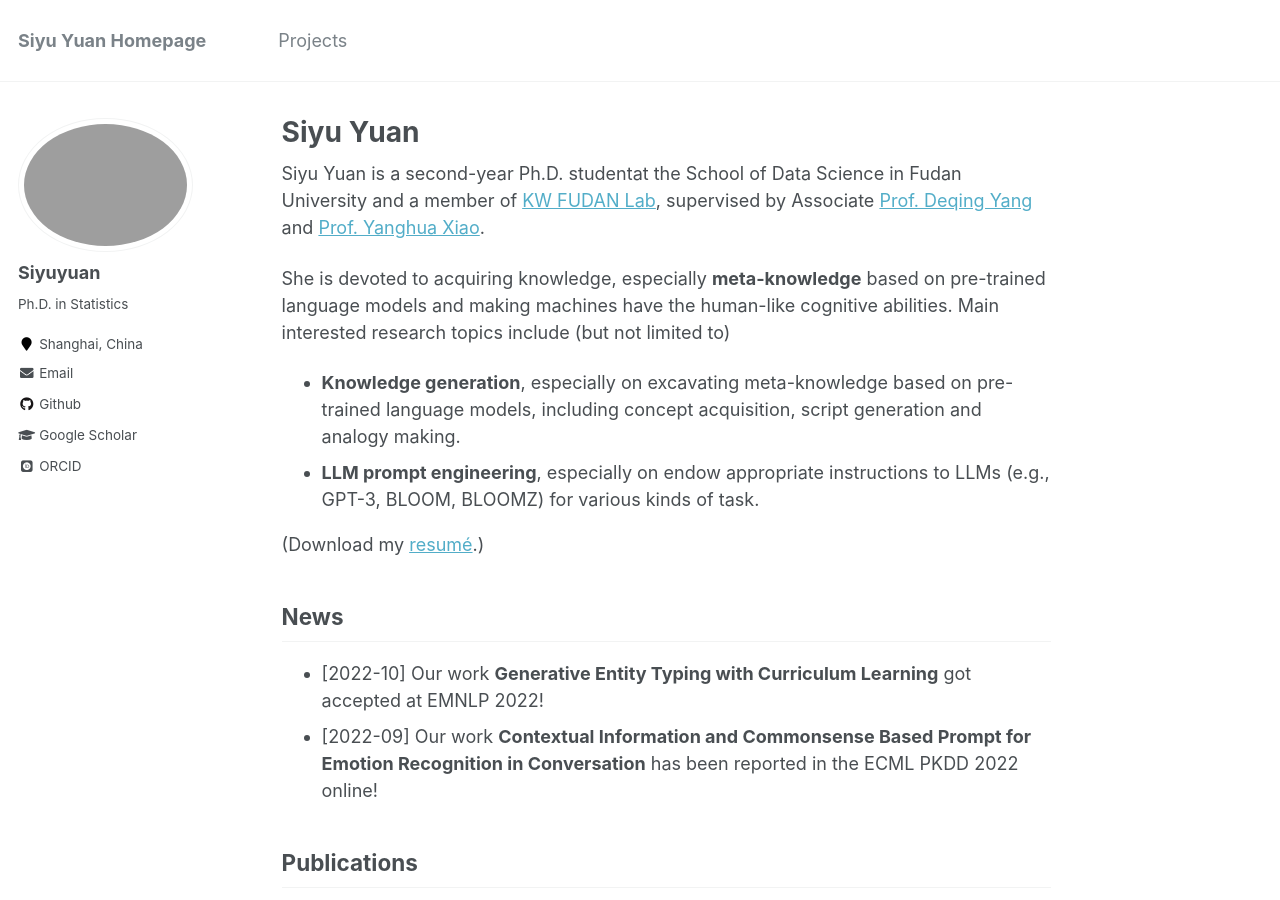
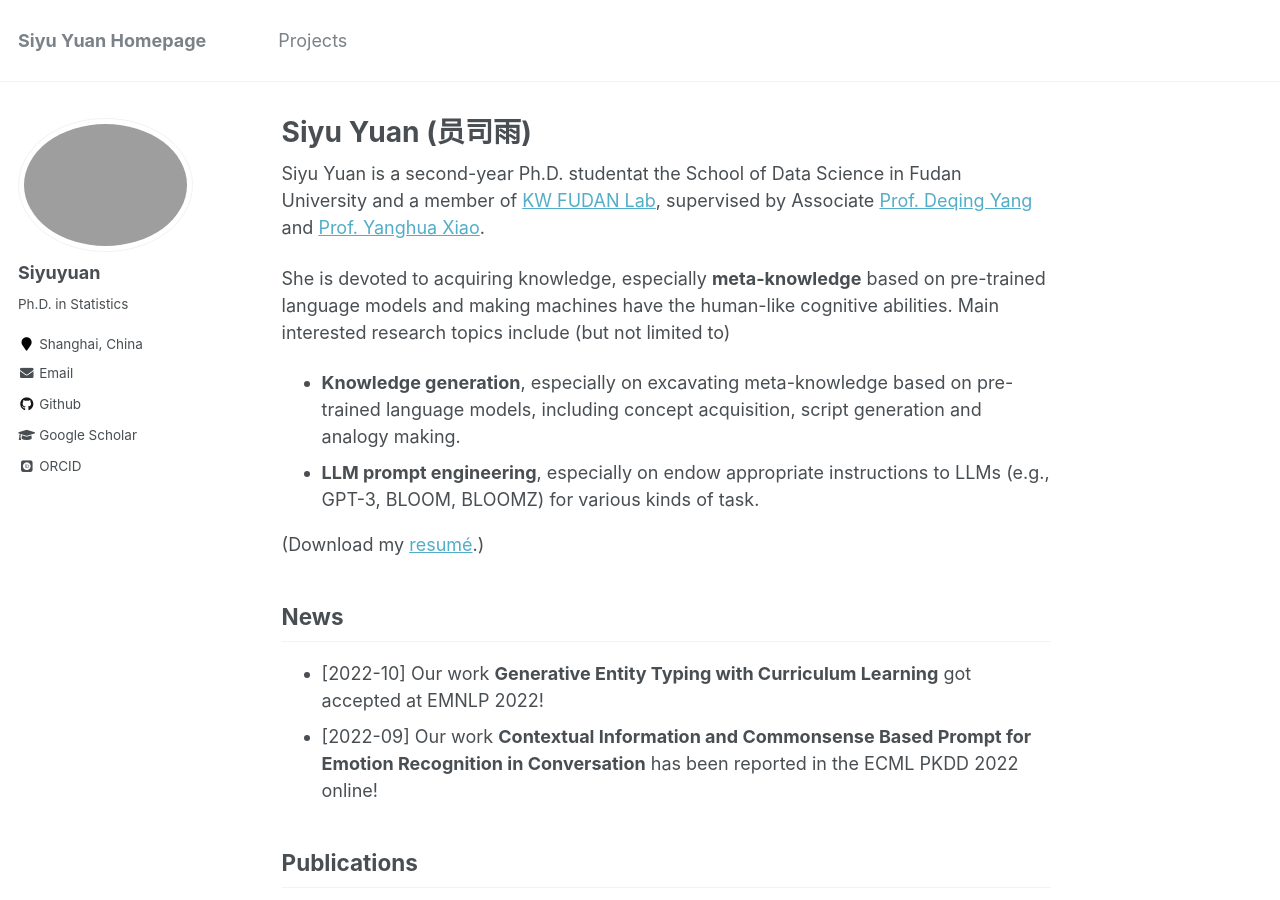
Before and after one commit to siyuyuan/siyuyuan.github.io, a Jekyll site: the page built from _pages/about.md, in a window 1280 px wide and 900 px high. Built offline with Jekyll 4.4.1, drawn with Linux system fonts in a browser that asks for light colours; some web fonts are replaced.

Commit message:
Update about.md

```diff
--- a/_pages/about.md
+++ b/_pages/about.md
@@ -1,6 +1,6 @@
 ---
 permalink: /
-title: "Siyu Yuan"
+title: "Siyu Yuan (员司雨)"
 excerpt: "About me"
 author_profile: true
 redirect_from:
```
